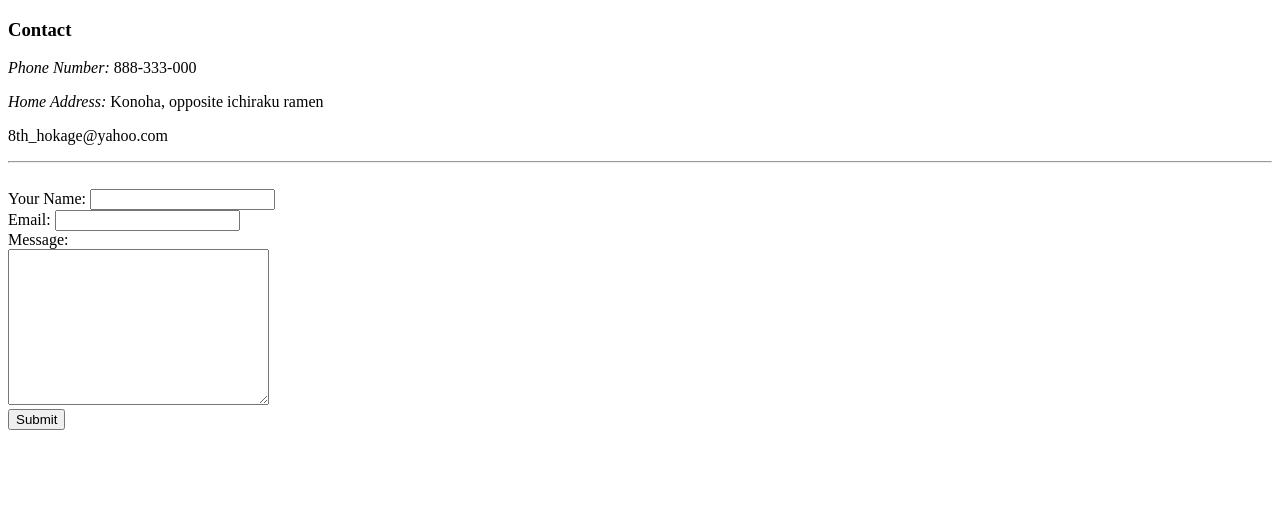
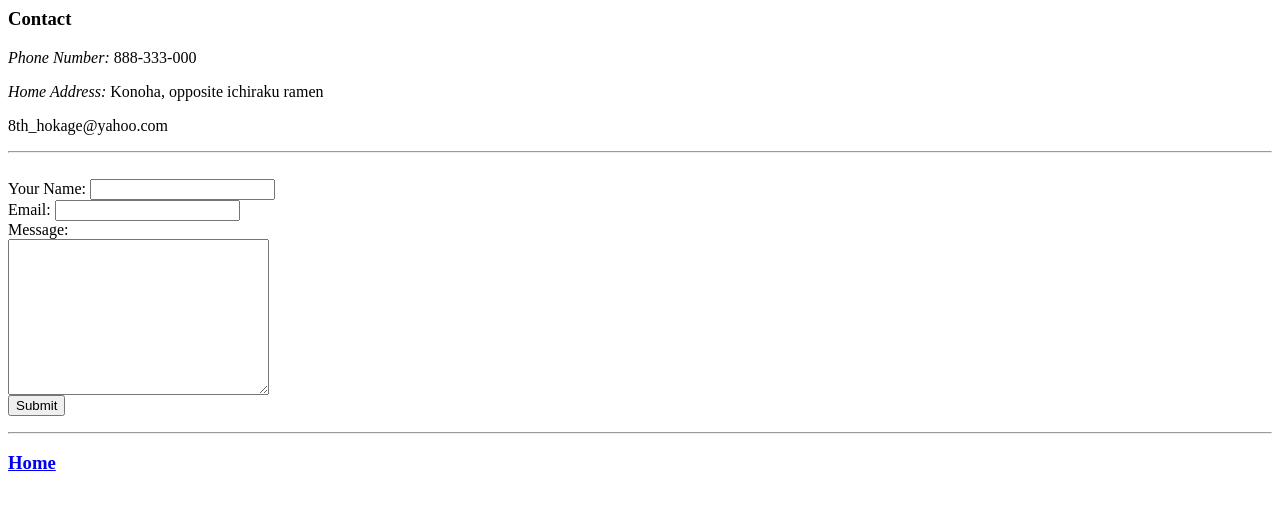
Before and after one commit to msysavane/CV-Practice, a plain HTML site: page contact.html in a window 1280 px wide. Drawn offline with Linux system fonts and the light colour scheme.

Commit message:
Home button
Added a link to take users back to the home page

```diff
--- a/contact.html
+++ b/contact.html
@@ -1,4 +1,4 @@
-<!DOCTYPE html>
+
 <html lang="en">
 <head>
     <meta charset="UTF-8">
@@ -22,6 +22,8 @@
         <textarea name="yourMessage" id="" cols="30" rows="10"></textarea><br>
         <input type="submit">
     </form>
+    <hr>
+    <h3><a href="index.html">Home</a></h3>
 
 </body>
 </html>
```
